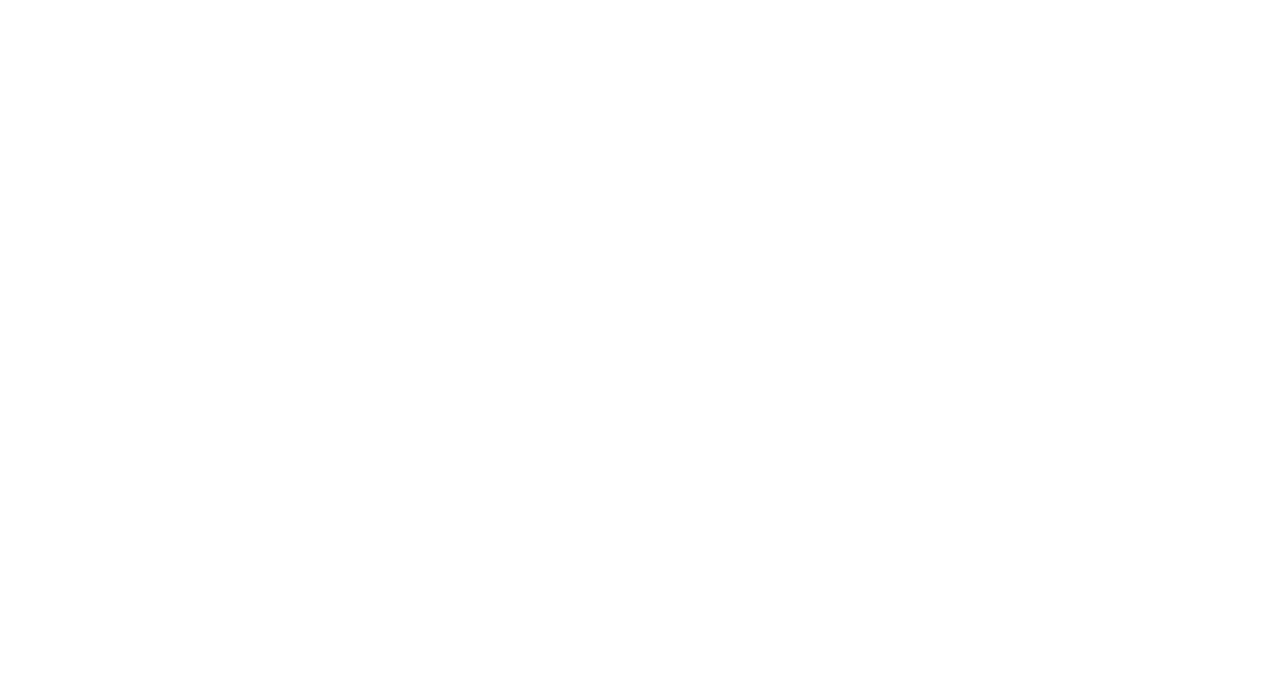
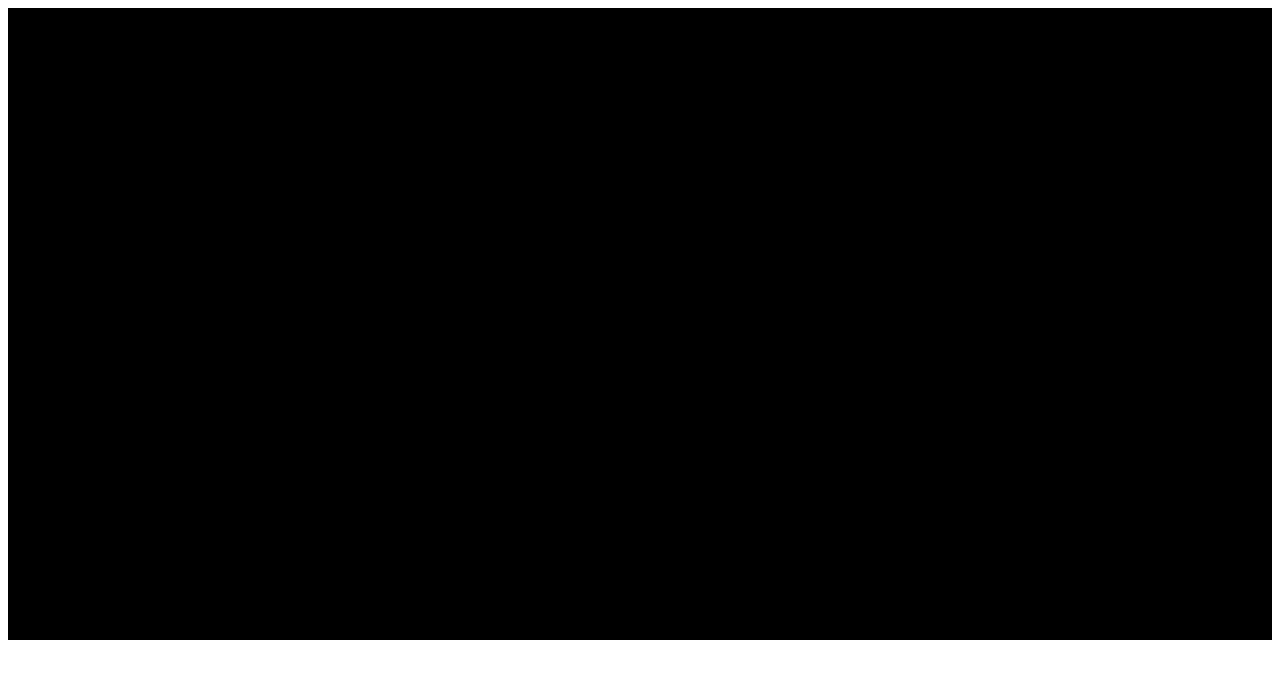
Before and after one commit to cwithac/patatap-clone, a website: page public/index.html in a window 1280 px wide. Drawn offline with Linux system fonts and the light colour scheme.

Commit message:
Initial CSS setup

```diff
--- /dev/null
+++ b/public/css/style.css
@@ -0,0 +1,4 @@
+canvas {
+  width: 100%;
+  background-color: black;
+}
--- a/public/index.html
+++ b/public/index.html
@@ -3,6 +3,7 @@
   <head>
     <meta charset="utf-8">
     <title>Patatap Clone</title>
+    <link rel="stylesheet" href="css/style.css">
     <script src="js/paper-full.js" type="text/javascript" charset="utf-8"></script>
     <script type="text/paperscript" canvas="myCanvas">
     </script>
```
